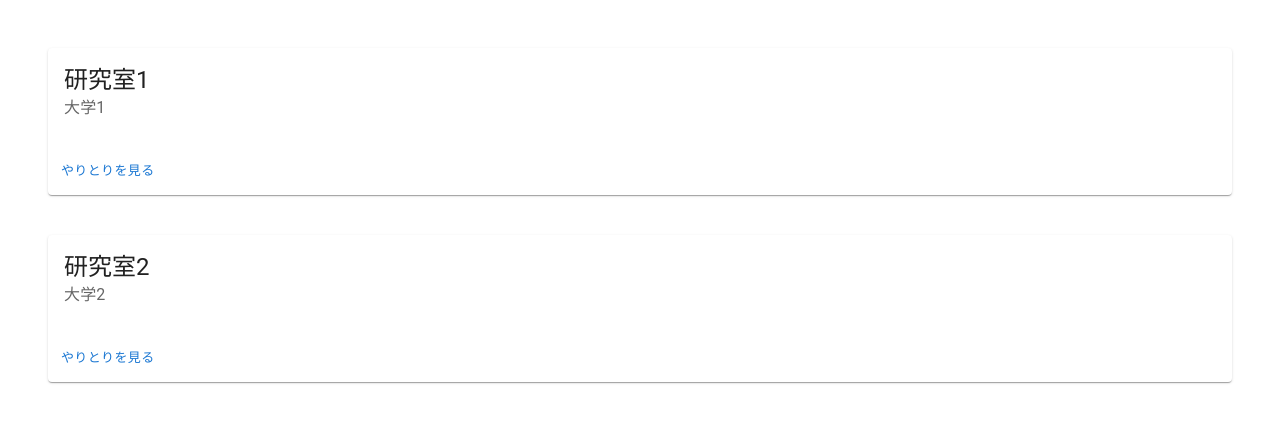
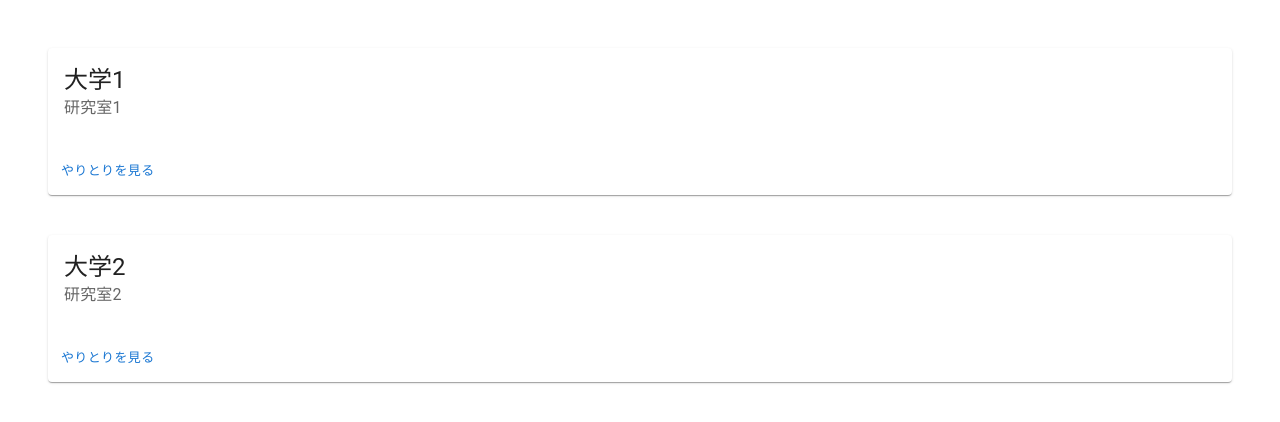
Before and after one commit to nagao-lab/student-laboratory-matching-app, a Next.js app in the folder student-frontend/: page /messages in a window 1280 px wide. Shown: the top 422 px of the page. Built offline with nearby package versions, Linux system fonts and the light colour scheme.

Commit message:
fix : 大学名と研究室名の位置を反対にした

```diff
--- a/student-frontend/src/features/messages/components/message-cards.tsx
+++ b/student-frontend/src/features/messages/components/message-cards.tsx
@@ -26,10 +26,10 @@ export const MessageCards = ({ messages }: Props) => {
         <Card key={i} sx={{ minWidth: 275, m: 5}}>
           <CardContent>
             <Typography variant="h5" component="div">
-              {message.laboratory.name}
+              {message.university.name}
             </Typography>
             <Typography sx={{ mb: 1.5 }} color="text.secondary">
-              {message.university.name}
+              {message.laboratory.name}
            </Typography>
 
           </CardContent>
```
